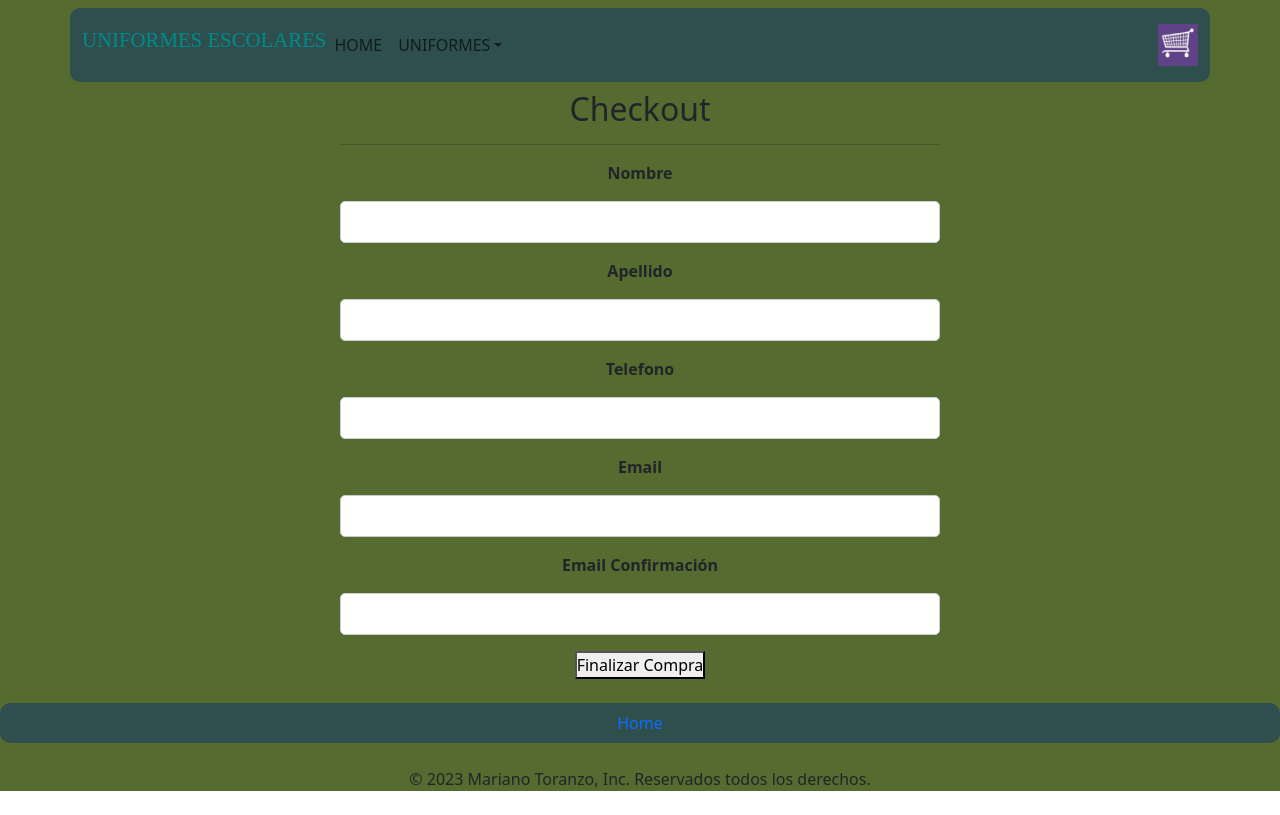
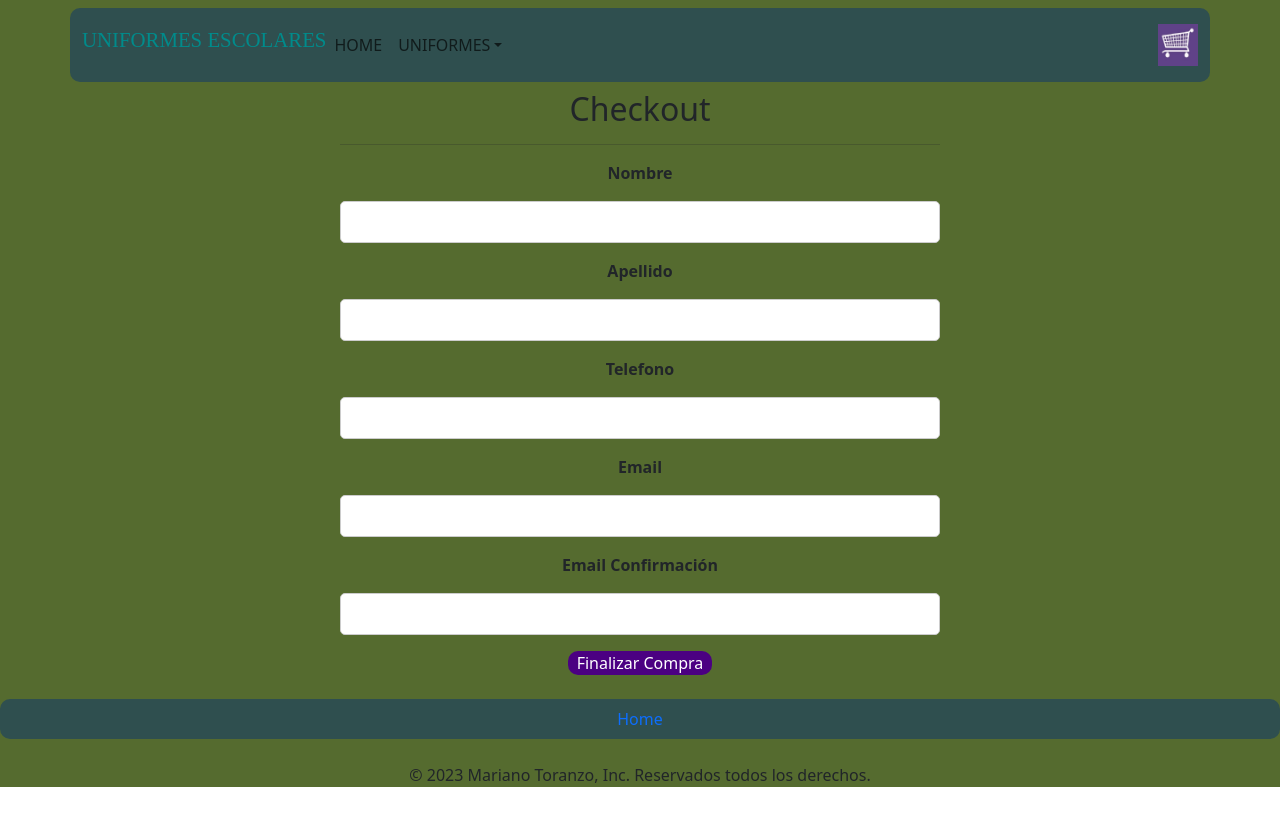
Before and after one commit to mariano-codificacion/practicas-react, a React (Vite) app: page /checkout in a window 1280 px wide. Built offline with nearby package versions, Linux system fonts and the light colour scheme.

Commit message:
buttom finalizar

```diff
--- a/src/componentes/Checkout/Checkout.css
+++ b/src/componentes/Checkout/Checkout.css
@@ -35,3 +35,12 @@ h2 {
     border: 1px solid black;
     border-radius: 5px;
 }
+.btnComprar {
+    background-color:indigo;
+    color: white;
+    font-size: 1rem;
+    width: 9rem;
+    border-radius: 10px;
+    border: none;
+    cursor: pointer;
+}
--- a/src/componentes/Checkout/Checkout.jsx
+++ b/src/componentes/Checkout/Checkout.jsx
@@ -133,7 +133,7 @@ const Checkout = () => {
                     error && <p style={{ color: "red" }}> {error} </p>
                 }
 
-                <button type="submit"> Finalizar Compra </button>
+                <button className="btnComprar" type="submit"> Finalizar Compra </button>
             </form>
             {
                 orderId && (
```
